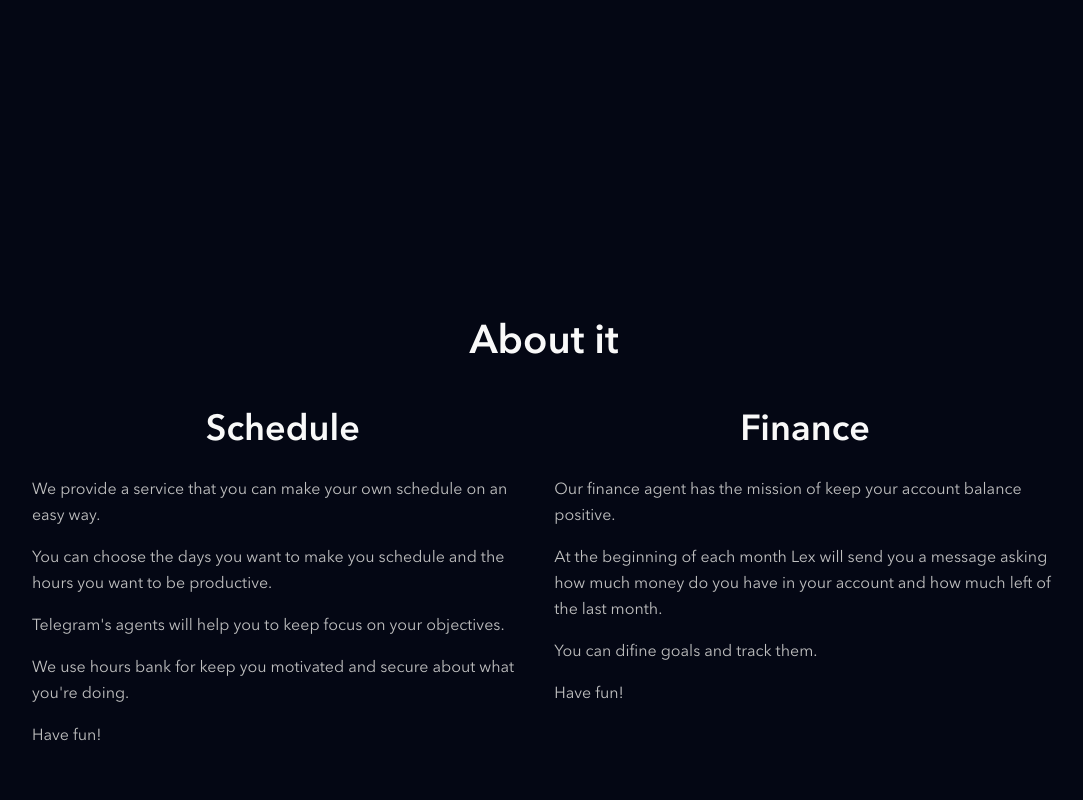
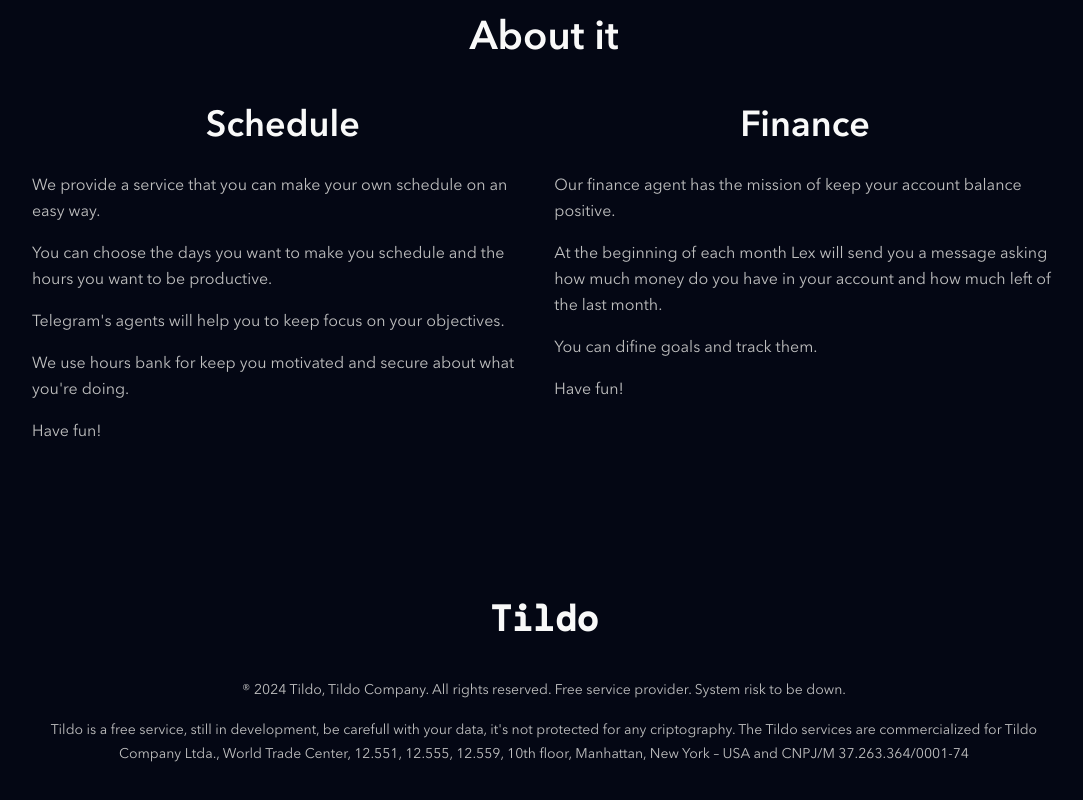
Before and after one commit to brunoraniere/tildo-website, a website: page index.html in a window 1280 px wide. Shown: the part 556-1356 px from the top of the page, without its empty margins (96-1179 px from the left). Drawn offline with nearby package versions, Linux system fonts and the light colour scheme.

Commit message:
add footer section

```diff
--- a/index.html
+++ b/index.html
@@ -117,6 +117,16 @@
             </div>
         </div>
     </section>
-    <section class="footer"></section>
+    <section class="footer">
+        <h1 class="tildo-logo title">
+            Tildo
+        </h1>
+        <p class="text--small">
+            ® 2024 Tildo, Tildo Company. All rights reserved. Free service provider. System risk to be down.
+        </p>
+        <p class="text--small">
+            Tildo is a free service, still in development, be carefull with your data, it's not protected for any criptography. The Tildo services are commercialized for Tildo Company Ltda., World Trade Center, 12.551, 12.555, 12.559, 10th floor, Manhattan, New York – USA and CNPJ/M 37.263.364/0001-74
+        </p>
+    </section>
 </body>
 </html>
--- /dev/null
+++ b/src/styles/_footer.scss
@@ -0,0 +1,11 @@
+.footer {
+    text-align: center;
+
+    .title {
+        margin-bottom: 20px;
+    }
+
+    .text--small {
+        margin: 16px;
+    }
+}
--- a/src/styles/_hero.scss
+++ b/src/styles/_hero.scss
@@ -2,6 +2,7 @@
 
 .hero {
     padding: 0;
+    margin-bottom: 3vw;
 
     .container {
         max-height: 800px;
--- a/src/styles/main.scss
+++ b/src/styles/main.scss
@@ -4,6 +4,7 @@
 @use 'sign';
 @use 'main-sec';
 @use 'info';
+@use 'footer';
 
 @font-face {
     font-family: Avenir;
@@ -34,7 +35,6 @@
 
 section {
     padding: 5.6vw 10vw;
-    min-height: 100vh;
 }
 
 a {
```
Also changed, not shown: dist/css/main.css.
